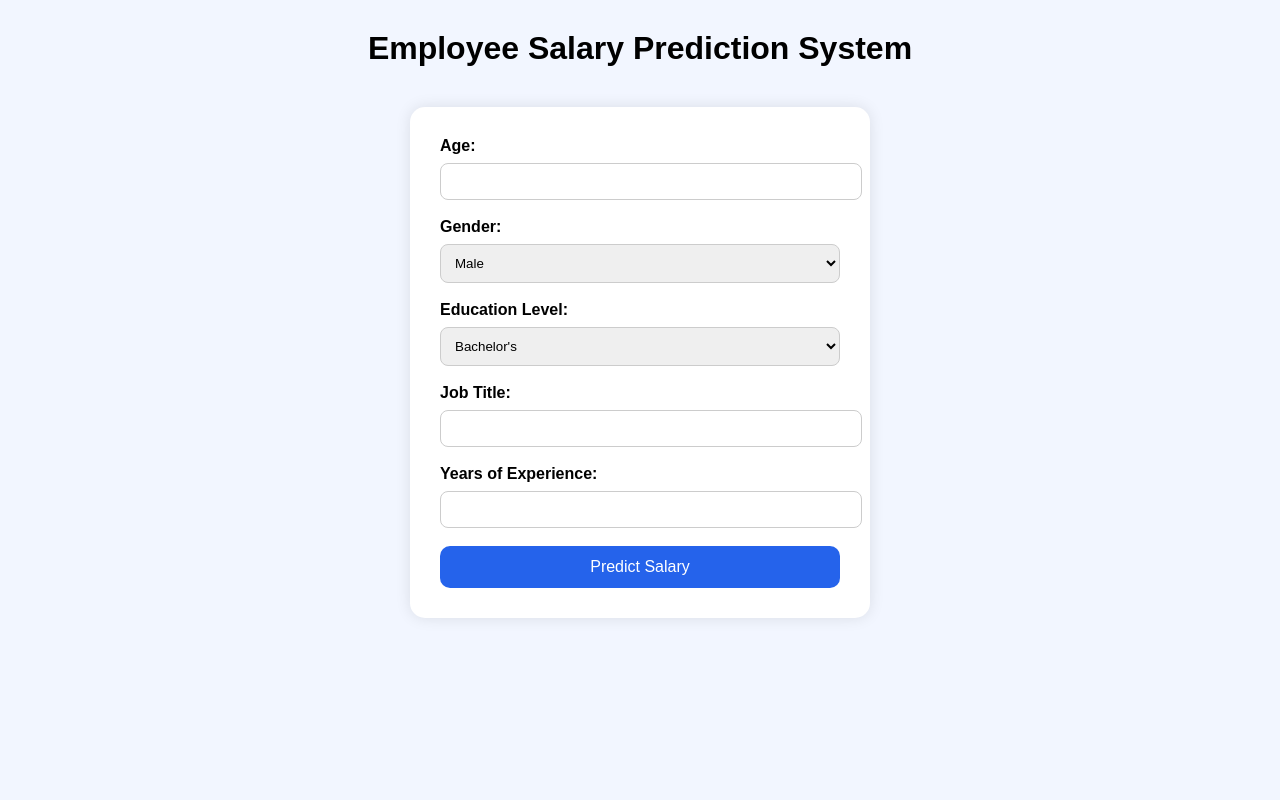
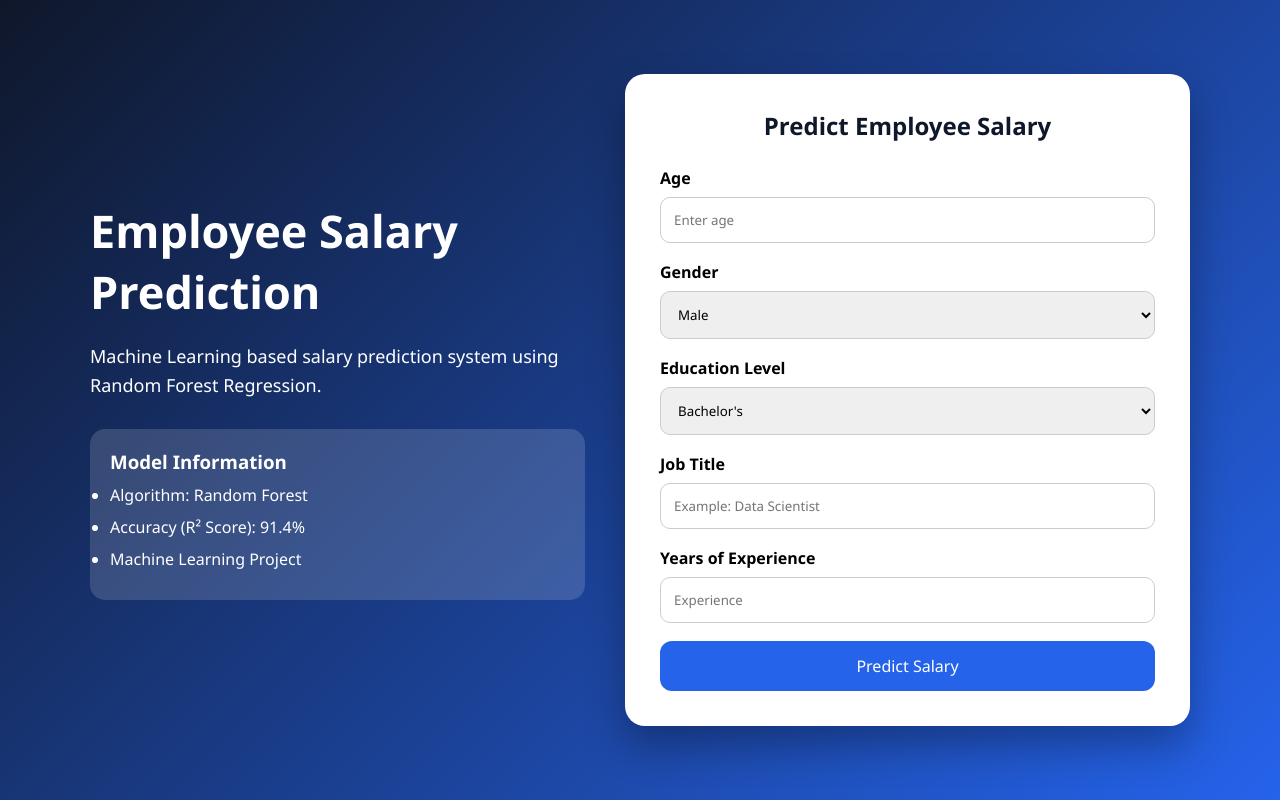
Before and after one commit to mohammadayan143/Employee-Salary-Prediction-ML, a Flask app: page / in a window 1280 px wide. Run offline with Flask 3, Linux system fonts and the light colour scheme; parts of the project's set-up code (start-up, migrations or seed data) failed here and were passed over.

Commit message:
Update professional UI design

```diff
--- a/app/app.py
+++ b/app/app.py
@@ -7,17 +7,29 @@ import pandas as pd
 app = Flask(__name__)
 
 
-# Load ML Model
-model = joblib.load(
-    "models/salary_model.pkl"
+BASE_DIR = os.path.dirname(
+    os.path.dirname(
+        os.path.abspath(__file__)
+    )
 )
 
 
-# Load Encoders
-encoders = joblib.load(
-    "models/encoders.pkl"
+model = joblib.load(
+    os.path.join(
+        BASE_DIR,
+        "models",
+        "salary_model.pkl"
+    )
 )
 
+
+encoders = joblib.load(
+    os.path.join(
+        BASE_DIR,
+        "models",
+        "encoders.pkl"
+    )
+)
 
 
 # Home Page
--- a/app/static/style.css
+++ b/app/static/style.css
@@ -1,55 +1,126 @@
+*{
+    margin:0;
+    padding:0;
+    box-sizing:border-box;
+    font-family:'Segoe UI',sans-serif;
+}
+
 body{
 
-    margin:0;
-    padding:0;
-    font-family:Arial, sans-serif;
+    min-height:100vh;
 
-    background:#f2f6ff;
+    background:linear-gradient(
+        135deg,
+        #0f172a,
+        #2563eb
+    );
+
+    display:flex;
+    justify-content:center;
+    align-items:center;
+}
+
+
+.container{
+
+    width:90%;
+    max-width:1100px;
+
+    display:flex;
+    gap:40px;
+
+    align-items:center;
+}
+
+
+.left-section{
+
+    flex:1;
+    color:white;
 
 }
 
 
-h1{
+.left-section h1{
 
-    text-align:center;
-    margin-top:30px;
+    font-size:45px;
+    margin-bottom:20px;
 
 }
 
 
-form{
+.left-section p{
+
+    font-size:18px;
+    line-height:1.6;
+
+}
+
+
+.info-box{
+
+    margin-top:30px;
+
+    background:rgba(255,255,255,0.15);
+
+    padding:20px;
+
+    border-radius:15px;
+
+}
+
+
+.info-box li{
+
+    margin:10px 0;
+
+}
+
+
+.form-card{
+
+    flex:1;
 
     background:white;
 
-    width:400px;
+    padding:35px;
 
-    margin:40px auto;
+    border-radius:20px;
 
-    padding:30px;
+    box-shadow:0 20px 40px rgba(0,0,0,0.3);
 
-    border-radius:15px;
+}
 
-    box-shadow:0 0 15px rgba(0,0,0,0.1);
+
+.form-card h2{
+
+    text-align:center;
+
+    margin-bottom:25px;
+
+    color:#0f172a;
 
 }
 
 
 label{
 
-    font-weight:bold;
+    font-weight:600;
 
 }
 
 
-input,select{
+input,
+select{
 
     width:100%;
 
-    padding:10px;
+    padding:13px;
 
     margin-top:8px;
+    margin-bottom:18px;
 
-    border-radius:8px;
+    border-radius:10px;
 
     border:1px solid #ccc;
 
@@ -60,27 +131,55 @@ button{
 
     width:100%;
 
-    padding:12px;
+    padding:14px;
 
     border:none;
 
-    border-radius:10px;
-
-    cursor:pointer;
-
-    font-size:16px;
+    border-radius:12px;
 
     background:#2563eb;
 
     color:white;
 
+    font-size:16px;
+
+    cursor:pointer;
+
 }
 
 
-h2{
+button:hover{
+
+    background:#1e40af;
+
+}
+
+
+.result{
+
+    margin-top:20px;
+
+    padding:15px;
+
+    background:#dcfce7;
+
+    color:#166534;
 
     text-align:center;
 
-    color:#16a34a;
+    border-radius:10px;
+
+    font-weight:bold;
 
 }
+
+
+@media(max-width:800px){
+
+.container{
+
+    flex-direction:column;
+
+}
+
+}
--- a/app/templates/index.html
+++ b/app/templates/index.html
@@ -2,67 +2,162 @@
 <html>
 
 <head>
-    <title>Employee Salary Prediction</title>
-    <link rel="stylesheet"
+
+    <title>
+        Employee Salary Prediction
+    </title>
+
+    <link
+    rel="stylesheet"
     href="{{ url_for('static', filename='style.css') }}">
+
 </head>
+
 
 <body>
 
-    <h1>Employee Salary Prediction System</h1>
+
+<div class="container">
+
+
+    <div class="left-section">
+
+        <h1>
+            Employee Salary Prediction
+        </h1>
+
+        <p>
+            Machine Learning based salary prediction system
+            using Random Forest Regression.
+        </p>
+
+
+        <div class="info-box">
+
+            <h3>Model Information</h3>
+
+            <ul>
+
+                <li>Algorithm: Random Forest</li>
+
+                <li>Accuracy (R² Score): 91.4%</li>
+
+                <li>Machine Learning Project</li>
+
+            </ul>
+
+        </div>
+
+
+    </div>
+
+
+
+    <div class="form-card">
+
+
+        <h2>
+            Predict Employee Salary
+        </h2>
+
 
         <form action="/predict" method="POST">
 
-        <label>Age:</label>
-        <input type="number" name="age" required>
 
-        <br><br>
+            <label>Age</label>
 
-        <label>Gender:</label>
+            <input
+            type="number"
+            name="age"
+            placeholder="Enter age"
+            required>
+
+
+
+            <label>Gender</label>
+
             <select name="gender">
+
                 <option>Male</option>
+
                 <option>Female</option>
-        </select>
-
-        <br><br>
-
-        <label>Education Level:</label>
-        <select name="education">
-
-            <option>Bachelor's</option>
-            <option>Master's</option>
-            <option>PhD</option>
 
             </select>
 
-        <br><br>
 
 
-        <label>Job Title:</label>
-        <input type="text" name="job" required>
 
-        <br><br>
+            <label>Education Level</label>
 
 
-        <label>Years of Experience:</label>
-        <input type="number"
-               step="0.1"
-               name="experience"
+            <select name="education">
+
+
+                <option>Bachelor's</option>
+
+                <option>Master's</option>
+
+                <option>PhD</option>
+
+
+            </select>
+
+
+
+
+            <label>Job Title</label>
+
+
+            <input
+            type="text"
+            name="job"
+            placeholder="Example: Data Scientist"
             required>
 
 
-        <br><br>
+
+            <label>
+                Years of Experience
+            </label>
+
+
+            <input
+            type="number"
+            step="0.1"
+            name="experience"
+            placeholder="Experience"
+            required>
+
+
 
             <button type="submit">
+
                 Predict Salary
+
             </button>
 
+
         </form>
-<br>
 
-<h2>
+
+
+        {% if prediction_text %}
+
+        <div class="result">
+
             {{ prediction_text }}
-</h2>
+
+        </div>
+
+        {% endif %}
+
+
+
+    </div>
+
+
+</div>
+
 
 </body>
 
```
Lines whose indentation alone changed are shown as unchanged.
